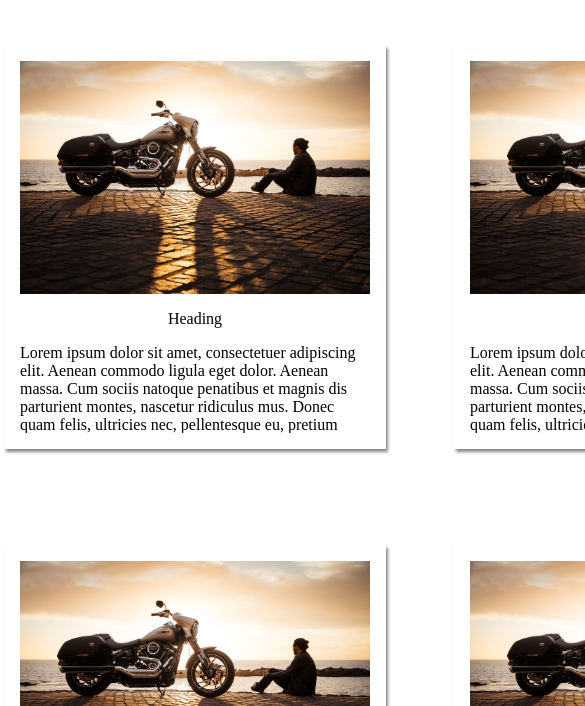
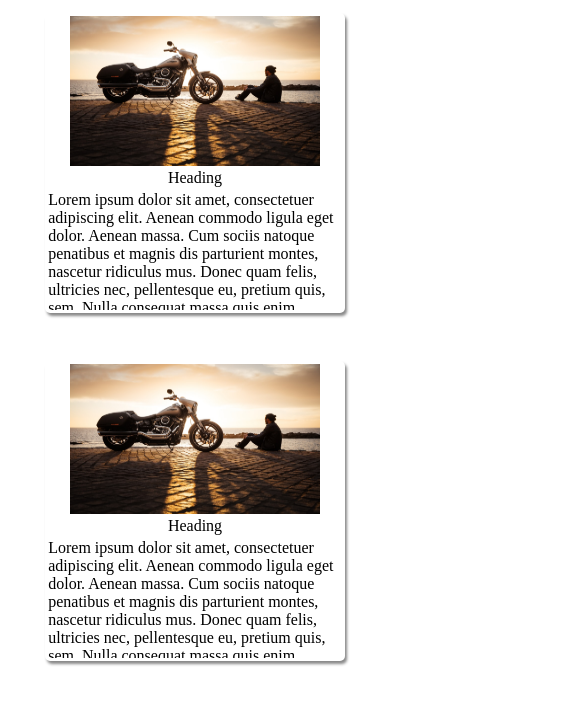
Before and after one commit to dave-cmd/Kalatopia-Art-Gallery, a plain HTML site: page index.html in a window 390 px wide. Shown: the part 72-778 px from the top of the page, 585 px wide, since content can reach past the window. Drawn offline with Linux system fonts and the light colour scheme.

Commit message:
content-section mobile-view

```diff
--- a/css/style.css
+++ b/css/style.css
@@ -57,6 +57,64 @@
     border-radius: 2px;
     background-color: white;
 }
+
+
+
+/* Content Section */
+.main-content{
+    display: grid;
+    justify-content: center;
+    min-height: 100vh;
+    grid-template-columns: repeat(3, 1fr);
+    /*
+    grid-template-rows: repeat(3, 500px);
+    */
+    gap: 1rem;
+}
+.main-content .card{
+  background-color: white;
+  margin: 1rem;
+  display: flex;
+  flex-direction: column;
+  justify-self: center;
+  align-items: center;
+  box-shadow: 2px 3px 3px #888888;
+  border-radius: 5px;
+  height: 500px;
+
+}
+.card img{
+    height:250px;
+    width: 350px;
+    margin: 1rem;
+
+}
+.card .text{
+    margin: 1rem;
+    overflow: hidden;
+}
+.main-content .card:hover{
+    box-shadow: 5px 10px 18px #888888;
+    cursor: pointer;
+}
+.footer{
+    background-color: black;
+    width: 100%;
+    height: 4rem;
+    color: white;
+    font-size: 12px;
+    text-align: right;
+    padding: 1.8rem 1rem;
+}
+
+.card.active{
+    background-color: black;
+    color: white;
+    position: absolute;
+    margin: 4rem;
+    border-radius: 1rem;
+
+}
 @media (max-width: 500px){
     .brand-name{
         font-size: 1.5rem;
@@ -92,69 +150,71 @@
     .navbar-links.active{
         display: flex;
     }
+    /* Content*/
+    .main-content{
+        display: flex;
+        flex-direction: column;
+        justify-content: center;
+        align-items: center;
+        margin: 5px;
+    }
+    .main-content .card{
+        width: 450px;
+        height: 400px;
+        justify-content: center;
+        align-items: center;
+
+      }
+      .card img{
+        height:250px;
+        width: 350px;
+        margin: 0.2rem;
+
+    }
+    .card .text{
+        margin: 0.2rem;
+        overflow: hidden;
+    }
 
 }
+
 @media(max-width: 800px){
+    /* Navbar*/
     .brand-name{
         font-size: 2rem;
     }
     .navbar-links ul li a{
         font-size: 1rem;
     }
+    /*Content*/
+    .main-content{
+        grid-template-columns: repeat(2, 1fr);
+        align-content: center;
+        margin: 0rem;
+    }
+
+    .main-content .card{
+        width: 300px;
+        height: 300px;
+        justify-content: center;
+        align-items: center;
+
+      }
+      .card img{
+        height:150px;
+        width: 250px;
+        margin: 0.2rem;
+
+    }
+    .card .text{
+        margin: 0.2rem;
+        overflow: hidden;
+    }
 
 
 }
-/* Content Section */
-.main-content{
-    display: grid;
-    justify-content: center;
-    min-height: 100vh;
-    grid-template-columns: repeat(3, 450px);
-    grid-template-rows: repeat(3, 500px);
+@media (max-width: 1200px){
+    .main-content{
+        grid-template-columns: repeat(2, 1fr);
+    }
 }
-.main-content .card{
-  background-color: white;
-  margin: 3rem;
-  display: flex;
-  flex-direction: column;
-  justify-self: center;
-  align-items: center;
-  box-shadow: 2px 3px 3px #888888;
-
-}
-.card img{
-    height:250px;
-    width: 350px;
-    margin: 1rem;
-
-}
-.card .text{
-    margin: 1rem;
-    overflow: hidden;
-}
-.main-content .card:hover{
-    box-shadow: 5px 10px 18px #888888;
-    cursor: pointer;
-}
-.footer{
-    background-color: black;
-    width: 100%;
-    height: 4rem;
-    color: white;
-    font-size: 12px;
-    text-align: right;
-    padding: 1.8rem 1rem;
-}
-.card.active{
-    background-color: black;
-    color: white;
-    position: absolute;
-    z-index: 1;
-    font-weight: lighter;
-
-}
-/*
-body{
-    filter: blur(5px);
-}
-*/
```
